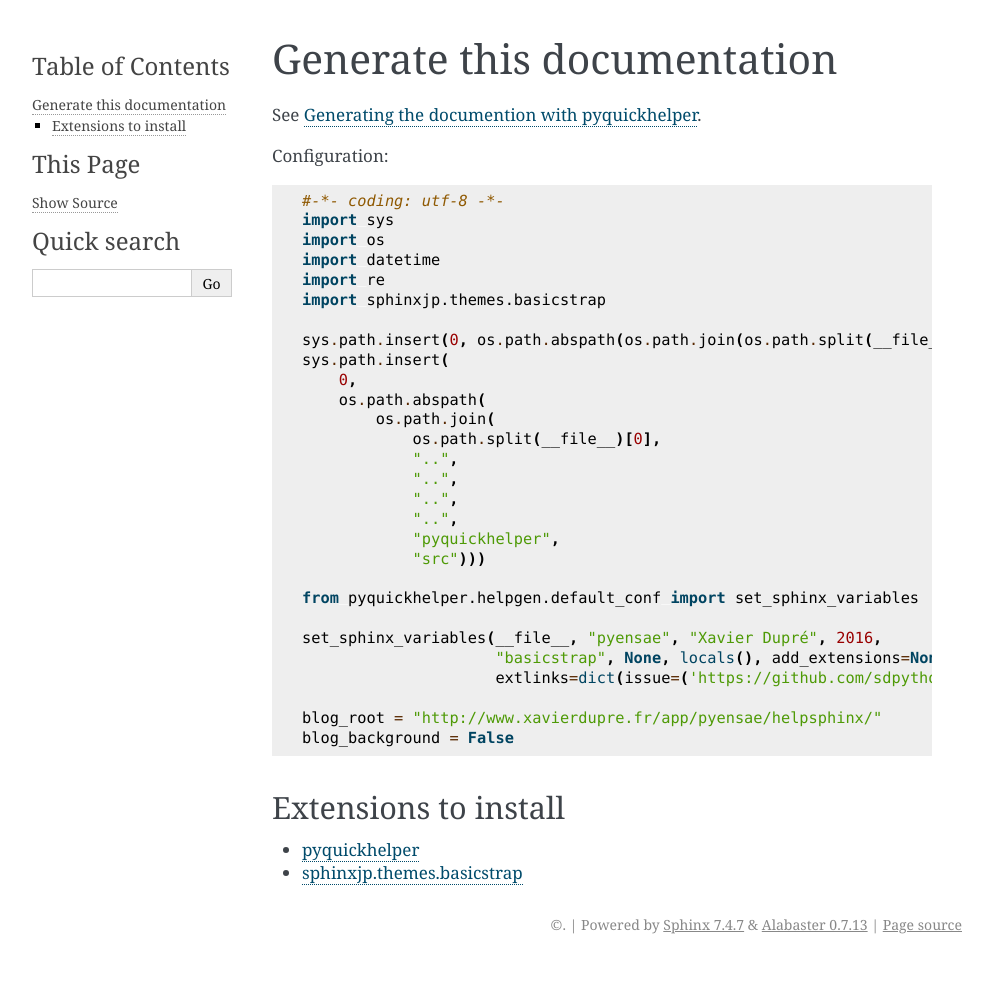
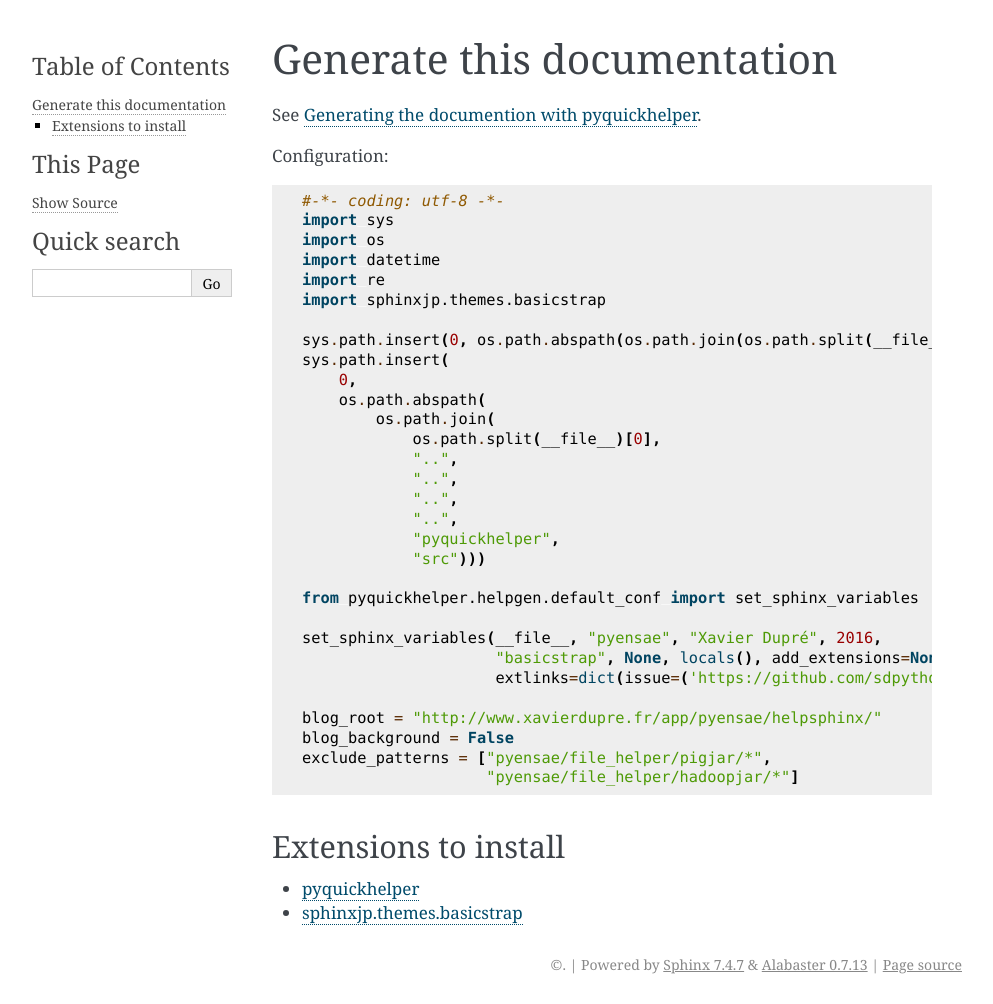
Before and after one commit to sdpython/pyensae, a Sphinx documentation site: the page built from _doc/sphinxdoc/source/generatedoc.rst, in a window 1280 px wide. Shown: the whole page, without its empty margins (148-1141 px from the left). Built offline with Sphinx 7.4.7, drawn with Linux system fonts in a browser that asks for light colours; pages that are not in the unit, such as notebooks, are missing from menus; before the commit the page ends 964 px from its top, so only the background shows below that.

Commit message:
exclude file from the documentation

```diff
--- a/_doc/sphinxdoc/source/conf.py
+++ b/_doc/sphinxdoc/source/conf.py
@@ -26,3 +26,5 @@ set_sphinx_variables(__file__, "pyensae", "Xavier Dupré", 2016,
 
 blog_root = "http://www.xavierdupre.fr/app/pyensae/helpsphinx/"
 blog_background = False
+exclude_patterns = ["pyensae/file_helper/pigjar/*",
+                    "pyensae/file_helper/hadoopjar/*"]
```
